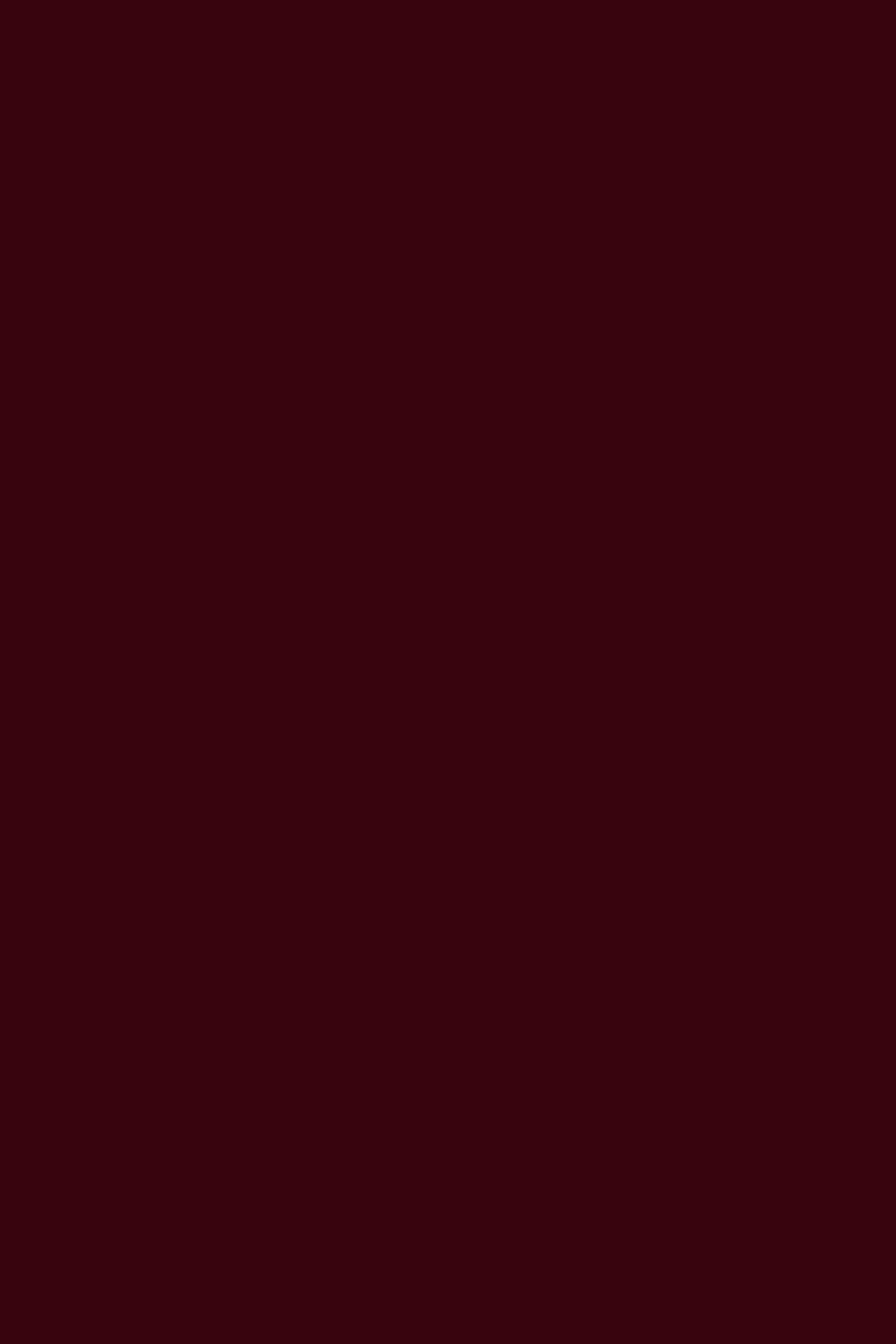
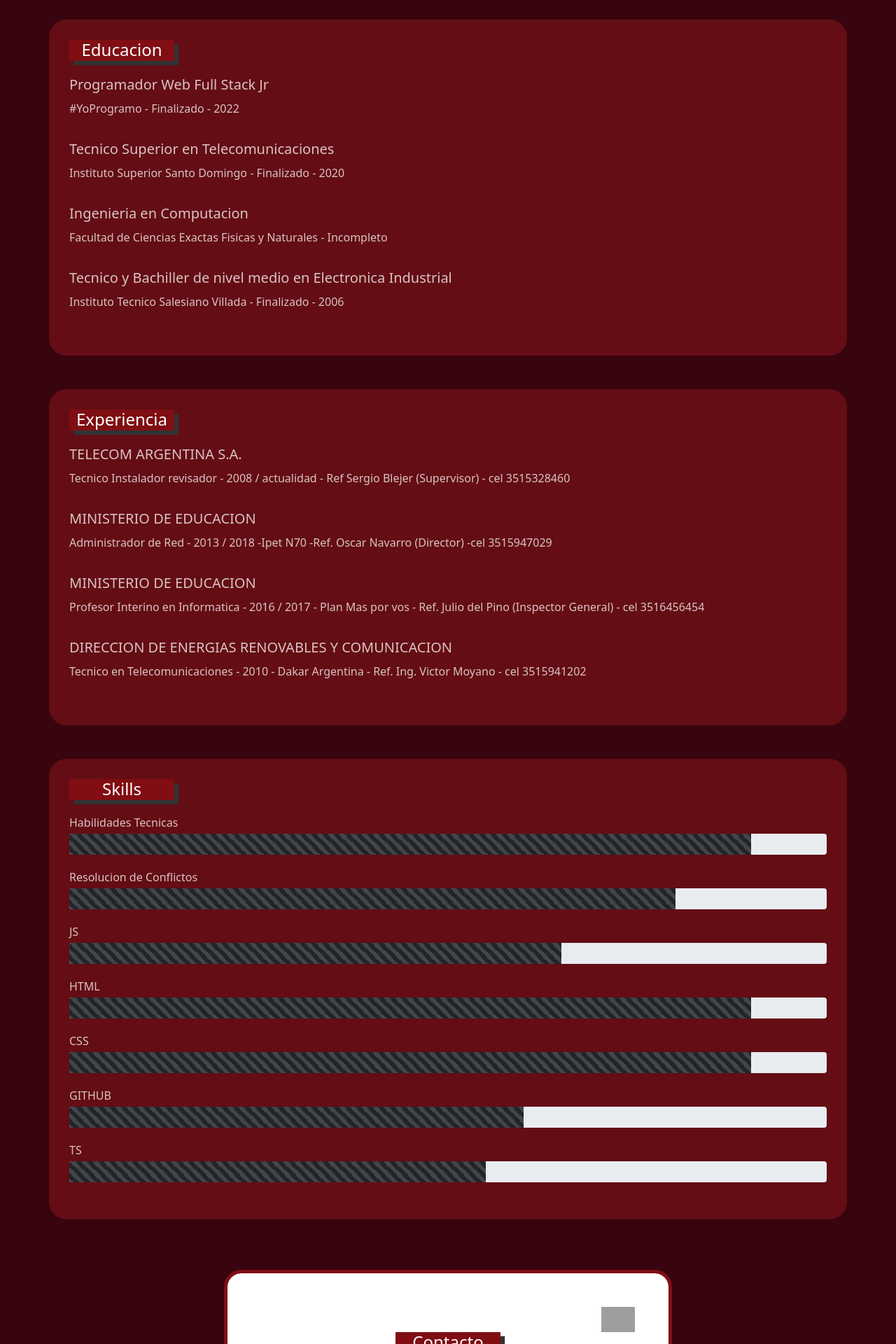
Before and after one commit to deigoooo/FrontEnd, an Angular app: page / in a window 1280 px wide. Shown: the part 720-2640 px from the top of the page at 70% size. Before the commit the page ends 800 px from the top, so only its background shows below. Built offline with nearby package versions, Linux system fonts and the light colour scheme; grey boxes are pictures that could not be loaded.

Commit message:
Se completo la maquetizacion

```diff
--- a/src/app/app.component.html
+++ b/src/app/app.component.html
@@ -1,2 +1,6 @@
 <app-navbar></app-navbar>
 <app-acercade></app-acercade>
+<app-educacion></app-educacion>
+<app-experiencia></app-experiencia>
+<app-skills></app-skills>
+<app-contacto></app-contacto>
--- a/src/app/componentes/acercade/acercade.component.html
+++ b/src/app/componentes/acercade/acercade.component.html
@@ -38,3 +38,6 @@
         </div>
     </div>
 </div>
+
+<br>
+<br>
--- a/src/app/componentes/contacto/contacto.component.html
+++ b/src/app/componentes/contacto/contacto.component.html
@@ -1 +1,35 @@
-<p>contacto works!</p>
+<div class="conteiner w-50 my-4 mx-auto p-5 contact bg-white">
+    <div class="row align-items-center">
+      <div class="col">
+        <div class="text-end">
+          <img src="./img/" width="48" alt="">
+        </div>
+        <div class="titulo3 mb-4 mx-auto">
+          <h4 id="contacto">Contacto</h4>
+        </div>
+
+        <form action="#">
+          <div class="mb-4">
+            <label for="nombre" class="form-label">Nombre Completo</label>
+            <input type="nombre" class="form-control">
+
+          </div>
+          <div class="mb-4">
+            <label for="email" class="form-label">Email</label>
+            <input type="email" class="form-control">
+          </div>
+          <div class="mb-4">
+            <label for="asunto" class="form-label">Asunto</label>
+            <input type="asunto" class="form-control">
+          </div>
+          <div class="mb-4">
+            <label for="mensaje" class="form-label">Mensaje</label>
+            <input type="mensaje" class="form-control">
+          </div>
+          <div class="d-grid">
+            <button type="submit" class="btn btn-primary">Enviar</button>
+          </div>
+        </form>
+
+      </div>
+    </div>
--- a/src/app/componentes/educacion/educacion.component.css
+++ b/src/app/componentes/educacion/educacion.component.css
@@ -0,0 +1,5 @@
+.parrafo
+{
+    color:rgba(255, 255, 255, 0.753);
+    line-height: 2;
+}
--- a/src/app/componentes/educacion/educacion.component.html
+++ b/src/app/componentes/educacion/educacion.component.html
@@ -1 +1,31 @@
-<p>educacion works!</p>
+<div class="container tarjeta p-4">
+    <div class="row">
+      <div class="col-12">
+        <div class="titulo3">
+          <h4 id="estudios">Educacion</h4>
+        </div>
+        <br>
+        <div>
+          <h5 class="titulo2">Programador Web Full Stack Jr</h5>
+          <h6 class="parrafo">#YoProgramo - Finalizado - 2022</h6>
+          <br>
+
+          <h5 class="titulo2">Tecnico Superior en Telecomunicaciones</h5>
+          <h6 class="parrafo">Instituto Superior Santo Domingo - Finalizado - 2020</h6>
+          <br>
+
+          <h5 class="titulo2">Ingenieria en Computacion</h5>
+          <h6 class="parrafo">Facultad de Ciencias Exactas Fisicas y Naturales - Incompleto</h6>
+          <br>
+
+          <h5 class="titulo2">Tecnico y Bachiller de nivel medio en Electronica Industrial</h5>
+          <h6 class="parrafo">Instituto Tecnico Salesiano Villada - Finalizado - 2006</h6>
+          <br>
+
+        </div>
+      </div>
+
+    </div>
+  </div>
+  <br>
+  <br>
--- a/src/app/componentes/experiencia/experiencia.component.html
+++ b/src/app/componentes/experiencia/experiencia.component.html
@@ -1 +1,31 @@
-<p>experiencia works!</p>
+<div class="container tarjeta p-4">
+    <div class="row">
+      <div class="col-12">
+        <div class="titulo3">
+          <h4 id="experencia">Experiencia </h4>
+        </div>
+        <br>
+        <div>
+          <h5 class="titulo2">TELECOM ARGENTINA S.A.</h5>
+          <h6 class="parrafo">Tecnico Instalador revisador - 2008 / actualidad - Ref Sergio Blejer (Supervisor) - cel 3515328460</h6>
+          <br>
+
+          <h5 class="titulo2">MINISTERIO DE EDUCACION</h5>
+          <h6 class="parrafo">Administrador de Red - 2013 / 2018 -Ipet N70 -Ref. Oscar Navarro (Director) -cel 3515947029</h6>
+          <br>
+
+          <h5 class="titulo2">MINISTERIO DE EDUCACION</h5>
+          <h6 class="parrafo">Profesor Interino en Informatica - 2016 / 2017 - Plan Mas por vos - Ref. Julio del Pino (Inspector General) - cel 3516456454</h6>
+          <br>
+
+          <h5 class="titulo2">DIRECCION DE ENERGIAS RENOVABLES Y COMUNICACION </h5>
+          <h6 class="parrafo">Tecnico en Telecomunicaciones - 2010 - Dakar Argentina - Ref. Ing. Victor Moyano - cel 3515941202</h6>
+          <br>
+
+        </div>
+      </div>
+
+    </div>
+  </div>
+  <br>
+  <br>
--- a/src/app/componentes/skills/skills.component.html
+++ b/src/app/componentes/skills/skills.component.html
@@ -1 +1,65 @@
-<p>skills works!</p>
+<div class="container tarjeta p-4">
+    <div class="row">
+      <div class="col-12">
+        <div class="titulo3">
+          <h4 id="skills">Skills</h4>
+        </div>
+        <br>
+        <div>
+          <label for="range1" class="form-label titulo2">Habilidades Tecnicas</label>
+            <div class="progress" style="height: 30px;">
+                <div class="progress-bar bg-dark progress-bar-striped progress-bar-animated" style="width:90%"></div>
+            </div>
+        </div>
+        <br>
+        <div>
+          <label for="range2" class="form-label titulo2">Resolucion de Conflictos</label>
+            <div class="progress" style="height: 30px;">
+                <div class="progress-bar bg-dark progress-bar-striped progress-bar-animated" style="width:80%"></div>
+            </div>
+        </div>
+        <br>
+        <div>
+            <label for="range2" class="form-label titulo2">JS</label>
+              <div class="progress" style="height: 30px;">
+                  <div class="progress-bar bg-dark progress-bar-striped progress-bar-animated" style="width:65%"></div>
+              </div>
+        </div>
+        <br>
+
+        <div>
+            <label for="range2" class="form-label titulo2">HTML</label>
+              <div class="progress" style="height: 30px;">
+                  <div class="progress-bar bg-dark progress-bar-striped progress-bar-animated" style="width:90%"></div>
+              </div>
+        </div>
+        <br>
+        <div>
+            <label for="range2" class="form-label titulo2">CSS</label>
+              <div class="progress" style="height: 30px;">
+                  <div class="progress-bar bg-dark progress-bar-striped progress-bar-animated" style="width:90%"></div>
+              </div>
+        </div>
+        <br>
+        <div>
+            <label for="range2" class="form-label titulo2">GITHUB</label>
+              <div class="progress" style="height: 30px;">
+                  <div class="progress-bar bg-dark progress-bar-striped progress-bar-animated" style="width:60%"></div>
+              </div>
+        </div>
+        <br>
+        <div>
+            <label for="range2" class="form-label titulo2">TS</label>
+              <div class="progress" style="height: 30px;">
+                  <div class="progress-bar bg-dark progress-bar-striped progress-bar-animated" style="width:55%"></div>
+              </div>
+        </div>
+        <br>
+
+      </div>
+
+    </div>
+  </div>
+
+<br>
+<br>
```
